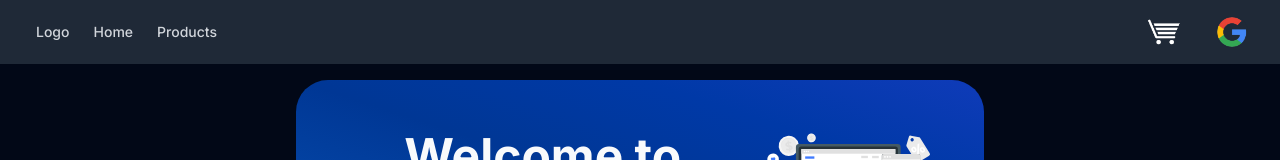
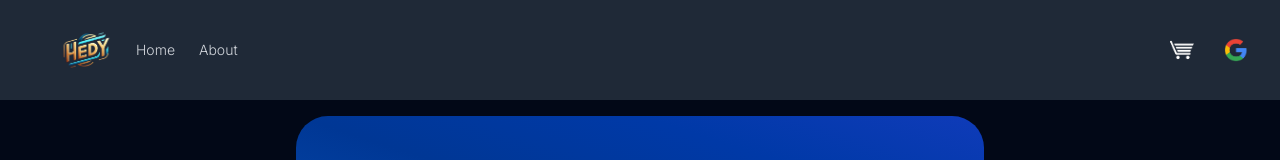
Before and after one commit to andresfernandez89/marketplace-hedy-nextjs, a Next.js app: page / in a window 1280 px wide. Shown: the top 160 px of the page. Built offline with nearby package versions, Linux system fonts and the light colour scheme; no server answers.

Commit message:
minor details

```diff
--- a/src/app/cart/page.tsx
+++ b/src/app/cart/page.tsx
@@ -34,10 +34,10 @@ export default function Cart() {
               <table className={styles.productTable}>
                 <thead>
                   <tr className={styles.columnTitles}>
-                    <th className={styles.columnTitle}>Product Details</th>
-                    <th className={styles.columnTitle}>Quantity</th>
-                    <th className={styles.columnTitle}>Price</th>
-                    <th className={styles.columnTitle}>Total</th>
+                    <th className={styles.columnTitle}>PRODUCT DETAILS</th>
+                    <th className={styles.columnTitle}>QUANTITY</th>
+                    <th className={styles.columnTitle}>PRICE</th>
+                    <th className={styles.columnTitle}>TOTAL</th>
                   </tr>
                 </thead>
                 <tbody>
--- a/src/components/Navbar.tsx
+++ b/src/components/Navbar.tsx
@@ -6,6 +6,7 @@ import { useEffect, useRef, useState } from "react";
 import { useAuth } from "../app/context/AuthContext";
 import cartImg from "../../public/cart.png";
 import logoGoogle from "../../public/google.png";
+import logo from "../../public/hedy.png";
 import styles from "../styles/navbar.module.css";
 
 const Navbar = () => {
@@ -15,6 +16,19 @@ const Navbar = () => {
   const menuRef = useRef<HTMLDivElement>(null);
   const userMenuRef = useRef<HTMLDivElement>(null);
   const [isCartUpdated, setIsCartUpdated] = useState<boolean>(false);
+
+  let countProd = 0;
+
+  const storageCart = localStorage.getItem("cart");
+
+  if (storageCart !== null) {
+    const cartArray = JSON.parse(storageCart);
+    let totalProd = 0;
+    for (const product of cartArray) {
+      totalProd += product.quantity;
+      countProd = totalProd;
+    }
+  }
 
   const toggleMenu = () => {
     setIsMenuOpen(!isMenuOpen);
@@ -58,28 +72,26 @@ const Navbar = () => {
   }, [cart]);
 
   return (
-    <nav className="w-full bg-gray-800">
+    <nav className={`${styles.navbarContainer} w-full bg-gray-800`}>
       <div className="mx-auto max-w-7xl px-2 sm:px-6 lg:px-8">
         <div className="relative flex h-16 items-center justify-between">
-          <div className="absolute inset-y-0 left-0 flex items-center "></div>
-          <div className="flex flex-1 sm:items-stretch sm:justify-start">
-            <div className="m:ml-6 sm:block">
-              <div className="flex space-x-4">
-                <p className="rounded-md px-1 py-2 text-sm font-medium text-gray-300">
-                  Logo
-                </p>
+          <div className="absolute inset-y-0 left-0 flex items-center"></div>
+          <div className="flex flex-1 sm:items-center sm:justify-start">
+            <div className="ml-6 sm:block">
+              <div className="flex items-center space-x-4">
+                <Image src={logo} alt="Logo" width={60} height={60} />
                 <Link
                   href="/"
-                  className="rounded-md px-1 py-2 text-sm font-medium text-gray-300 hover:bg-gray-700 hover:text-white"
+                  className={`${styles.link} flex items-center rounded-md px-1 py-2 text-sm text-gray-300`}
                   aria-current="page"
                 >
                   Home
                 </Link>
                 <Link
-                  href="/product"
-                  className="rounded-md px-1 py-2 text-sm font-medium text-gray-300 hover:bg-gray-700 hover:text-white"
+                  href="/about"
+                  className={`${styles.link} flex items-center rounded-md px-1 py-2 text-sm text-gray-300`}
                 >
-                  Products
+                  About
                 </Link>
               </div>
             </div>
@@ -91,12 +103,21 @@ const Navbar = () => {
                 alt="cart"
                 width="0"
                 height="0"
-                className={`${styles.cart} ${isCartUpdated ? styles.show : ""}`}
-                style={{ width: "80px", height: "auto" }}
+                className={styles.cart}
+                // className={`${styles.cart} ${isCartUpdated ? styles.show : ""}`}
+                style={{ width: "60px", height: "auto" }}
                 priority
               />
+              {countProd != 0 && (
+                <div className={styles.countItem}>
+                  <p
+                    className={`${styles.cart} ${isCartUpdated ? styles.show : ""}`}
+                  >
+                    {countProd}
+                  </p>
+                </div>
+              )}
             </Link>
-
             <div className="relative ml-3">
               <div>
                 <button
@@ -108,17 +129,19 @@ const Navbar = () => {
                   <span className="sr-only">Open user menu</span>
                   {user ? (
                     <Image
-                      className="h-8 w-8 rounded-full"
+                      className="h-6 w-6 rounded-full"
                       src={user.photoURL}
                       alt="User photo"
                       width={60}
-                      height={100}
+                      height={60}
                     />
                   ) : (
                     <Image
                       src={logoGoogle}
                       alt="Google logo"
-                      className="h-8 w-8 rounded-full"
+                      width={60}
+                      height={60}
+                      className="h-6 w-6 rounded-full"
                     />
                   )}
                 </button>
@@ -135,7 +158,7 @@ const Navbar = () => {
                   {user ? (
                     <button
                       onClick={handleLogoutClick}
-                      className="block px-4 py-2 text-sm text-gray-700"
+                      className="block px-4 py-1 text-sm text-gray-700"
                       role="menuitem"
                       tabIndex={-1}
                     >
@@ -144,7 +167,7 @@ const Navbar = () => {
                   ) : (
                     <button
                       onClick={handleLoginClick}
-                      className="block px-4 py-2 text-sm text-gray-700"
+                      className="block px-4 py-1 text-sm text-gray-700"
                       role="menuitem"
                       tabIndex={-1}
                     >
--- a/src/components/ui/button.tsx
+++ b/src/components/ui/button.tsx
@@ -45,7 +45,7 @@ const Button = React.forwardRef<HTMLButtonElement, ButtonProps>(
     const Comp = asChild ? Slot : "button";
     return (
       <Comp
-        className={`${styles.link} ${cn(buttonVariants({ variant, size, className }))}`}
+        className={`${styles.link} ${cn(buttonVariants({ className }))}`}
         ref={ref}
         {...props}
       />
--- a/src/styles/cardProduct.module.css
+++ b/src/styles/cardProduct.module.css
@@ -2,29 +2,9 @@
 
 /*CART SECTION*/
 
-/* Cart */
-@keyframes bounce {
-  0%,
-  20%,
-  50%,
-  80%,
-  100% {
-    transform: translateY(0);
-  }
-  40% {
-    transform: translateY(-8px);
-  }
-  60% {
-    transform: translateY(-4px);
-  }
-}
-
-.show {
-  display: block;
-  animation: bounce 0.5s ease infinite;
-}
-
 .cartContainer {
+  /* position: relative;
+  top: 50px; */
   width: 100%;
   overflow-x: auto;
   white-space: nowrap;
@@ -34,8 +14,8 @@
   background-color: whitesmoke;
 }
 .cartContainer h2 {
-  text-align: center;
-  font-weight: bold;
+  font-weight: 700;
+  font-size: 1.5rem;
 }
 
 .cartContainer {
@@ -56,32 +36,34 @@
   text-align: center;
   padding: 10px;
 }
-
+.columnTitle {
+  font-weight: 400;
+  font-size: 0.7rem;
+}
 .productDetails {
   display: flex;
   align-items: center;
 }
-
-.productImage {
-  width: 50px;
-  height: 50px;
-  object-fit: cover;
+.productItem td {
+  font-weight: 500;
+}
+.imageContainer {
+  width: 80px;
+  height: 80px;
   margin-right: 10px;
 }
-
-.productInfo {
-  flex-grow: 1;
+.productImage {
+  width: 100%;
+  height: 100%;
+  object-fit: contain;
 }
 
-.productName {
-  margin: 0;
-  font-weight: bold;
-}
-
+/*  */
 .removeButton {
-  /* background-color: #f44336; */
-  color: #333;
+  color: #f44336;
   border: none;
+  font-weight: 400;
+  font-size: 0.9rem;
   padding: 5px 10px;
   border-radius: 5px;
   cursor: pointer;
@@ -171,7 +153,7 @@
   background-color: whitesmoke;
   padding: 20px;
   border-radius: 10px;
-  box-shadow: 0 4px 6px rgba(0, 0, 0, 0.1);
+  box-shadow: 0 2px 4px rgba(0, 0, 0, 0.1);
 }
 
 .cardDescription {
@@ -212,9 +194,8 @@
   transition: color 0.5s cubic-bezier(0.23, 1, 0.32, 1);
   padding: 10px 20px;
   border-radius: 10px;
-  letter-spacing: 1.2px;
   background-color: #3d7bdf;
-  font-family: "Anton", sans-serif;
+  font-family: Arial, Helvetica, sans-serif;
 }
 
 .link:hover {
--- a/src/styles/navbar.module.css
+++ b/src/styles/navbar.module.css
@@ -1,3 +1,56 @@
+@import url("https://fonts.googleapis.com/css2?family=Anton&display=swap");
+
 .cart {
   filter: invert(100%);
 }
+.countItem {
+  position: absolute;
+  visibility: hidden;
+  display: flex;
+  justify-content: center;
+  width: 60px;
+  top: 0;
+  bottom: 0;
+  font-weight: 500;
+  font-size: 0.9rem;
+  color: #f44336;
+}
+
+@keyframes inside {
+  0% {
+    transform: translateY(0);
+    opacity: 1;
+  }
+  40% {
+    transform: translateY(-8px);
+    opacity: 0.8;
+  }
+  60% {
+    transform: translateY(-12px);
+    opacity: 0.6;
+  }
+  100% {
+    transform: translateY(-16px);
+    opacity: 0;
+    visibility: hidden !important;
+  }
+}
+
+.show {
+  display: block;
+  visibility: visible;
+  animation: inside 0.5s forwards;
+}
+.navbarContainer {
+  height: 100px;
+  width: 100vw !important;
+  align-content: center;
+}
+.link {
+  color: #333;
+  font-weight: 300;
+  transition: color 0.3s ease;
+}
+.link:hover {
+  color: #808fa7;
+}
--- a/src/types/Cart.d.ts
+++ b/src/types/Cart.d.ts
@@ -5,12 +5,11 @@ export interface ICartProviderProps {
 }
 
 export interface IItem {
-  quantity: ReactNode;
+  quantity: IProduct["quantity"];
   id: IProduct["id"];
   title: IProduct["title"];
   image: IProduct["image"];
   price: IProduct["price"];
-  // quantity: number;
 }
 
 export interface ICartContextType {
```
Also changed, not shown: public/hedy.png (added).
